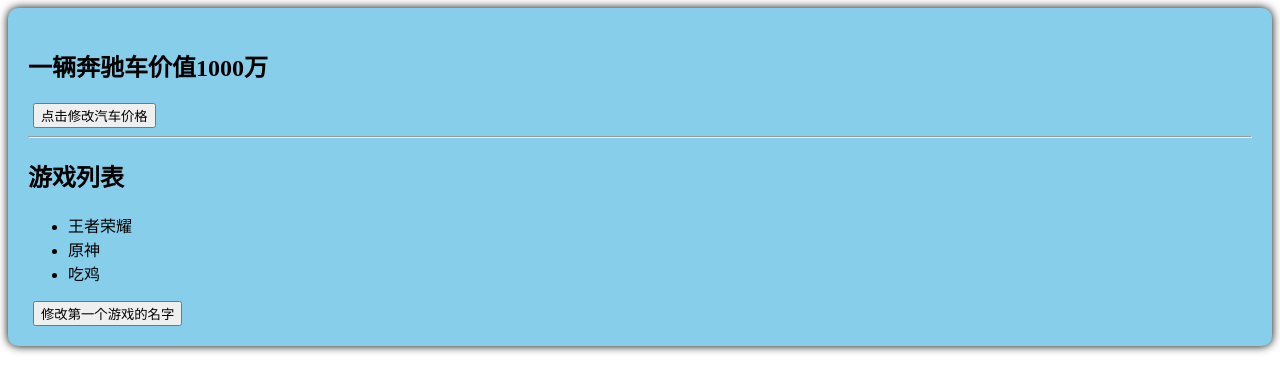
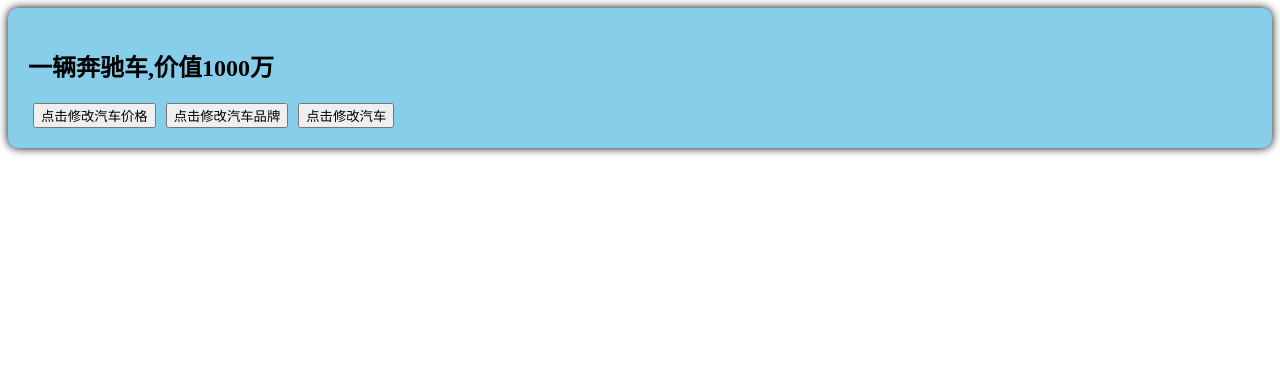
Before and after one commit to Mht-2025/Vue3-test, a Vue app: page / in a window 1280 px wide. Shown: the top 392 px of the page. Built offline with nearby package versions, Linux system fonts and the light colour scheme; the HTML template or start-up script is replaced by a standard one.

Commit message:
ref与reactive的区别

```diff
--- a/src/App.vue
+++ b/src/App.vue
@@ -1,14 +1,14 @@
 <template>
   <div class="app">
-    <Person/>
+    <PersonInfo/>
   </div>
 </template>
 
 <script lang="ts">
-  import Person from './components/Person.vue'
+  import PersonInfo from './components/PersonInfo.vue'
   export default {
     name:'App', //组件名
-    components:{Person} //注册组件
+    components:{PersonInfo} //注册组件
   }
 </script>
 
--- a/src/components/Person.vue
+++ /dev/null
@@ -1,60 +0,0 @@
-<template>
-  <div class="person">
-    <h2>一辆{{car.brand}}车价值{{car.price}}万</h2>
-    <button @click="changePrice">点击修改汽车价格</button>
-    <hr>
-    <h2>游戏列表</h2>
-    <ul>
-      <li v-for="g in games" :key="g.id">{{ g.name }}</li>
-    </ul>
-    <button @click="changeGame">修改第一个游戏的名字</button>
-
-  </div>
-</template>
-<!--
-笔记
-安装插件 npm i vite-plugin-vue-setup-extend -D
-安装后在vite.config.ts中引入：import VueSetupExtend from 'vite-plugin-vue-setup-extend' 并调用
-在script setup中配置name
-作用：减少代码量，写一个script标签即可
-ref 创建：对象类型的响应式数据
-- 其实ref接收的数据可以是：基本类型、对象类型。
-- 若ref接收的是对象类型，内部其实也是调用了reactive函数。
-
--->
-
-//组合式API
-<script setup lang="ts" name="Person">
-    import { reactive, ref } from 'vue';
-
-    // 数据
-    const car =ref({brand:'奔驰',price:1000})
-    const games = ref(
-      [
-        {id:'edfhgfjgj',name:'王者荣耀'},
-        {id:'shghsghfgh',name:'原神'},
-        {id:'shgshshfg',name:'吃鸡'},
-      ]
-    )
-    function changePrice() {
-      car.value.price += 100
-      console.log(car.value.price);
-    }
-    function changeGame() {
-      games.value[0].name = '和平精英'
-      console.log(games.value[0].name);
-    }
-
-</script>
-
-<style scoped>
-  .person {
-    background-color: skyblue;
-    box-shadow: 0 0 10px;
-    border-radius: 10px;
-    padding: 20px;
-  }
-  button {
-    margin: 0 5px;
-  }
-</style>
--- /dev/null
+++ b/src/components/PersonInfo.vue
@@ -0,0 +1,57 @@
+<template>
+  <div class="person">
+    <h2>一辆{{car.brand}}车,价值{{car.price}}万</h2>
+    <button @click="changePrice">点击修改汽车价格</button>
+    <button @click="changeBrand">点击修改汽车品牌</button>
+    <button @click="changeCar">点击修改汽车</button>
+  </div>
+</template>
+<!--
+笔记
+安装插件 npm i vite-plugin-vue-setup-extend -D
+安装后在vite.config.ts中引入：import VueSetupExtend from 'vite-plugin-vue-setup-extend' 并调用
+在script setup中配置name
+作用：减少代码量，写一个script标签即可
+ref 创建：对象类型的响应式数据
+- 其实ref接收的数据可以是：基本类型、对象类型。
+- 若ref接收的是对象类型，内部其实也是调用了reactive函数。
+
+-->
+
+//组合式API
+<script setup lang="ts" name="PersonInfo">
+    import { reactive, ref } from 'vue';
+
+    // 数据
+    const car =reactive({brand:'奔驰',price:1000})
+    function changePrice() {
+      car.price += 100
+      console.log(car.price);
+    }
+    function changeBrand(){
+      car.brand = '宝马'
+    }
+    function changeCar(){
+      // 用ref定义响应式数据，可以直接修改对象的值
+      // car.value = {brand:'保时捷',price:2000}
+      // 用reactive定义响应式数据，不可以直接修改整个对象对象
+      // 需要用到Object.assing方法，因为reactive返回的是一个对象，不能直接修改
+      //Object.assign 是一个用于合并对象的内置方法，它可以将一个或多个源对象的属性复制到目标对象上，并返回目标对象
+      Object.assign(car,{brand:'保时捷',price:20})
+
+    }
+
+
+</script>
+
+<style scoped>
+  .person {
+    background-color: skyblue;
+    box-shadow: 0 0 10px;
+    border-radius: 10px;
+    padding: 20px;
+  }
+  button {
+    margin: 0 5px;
+  }
+</style>
```
